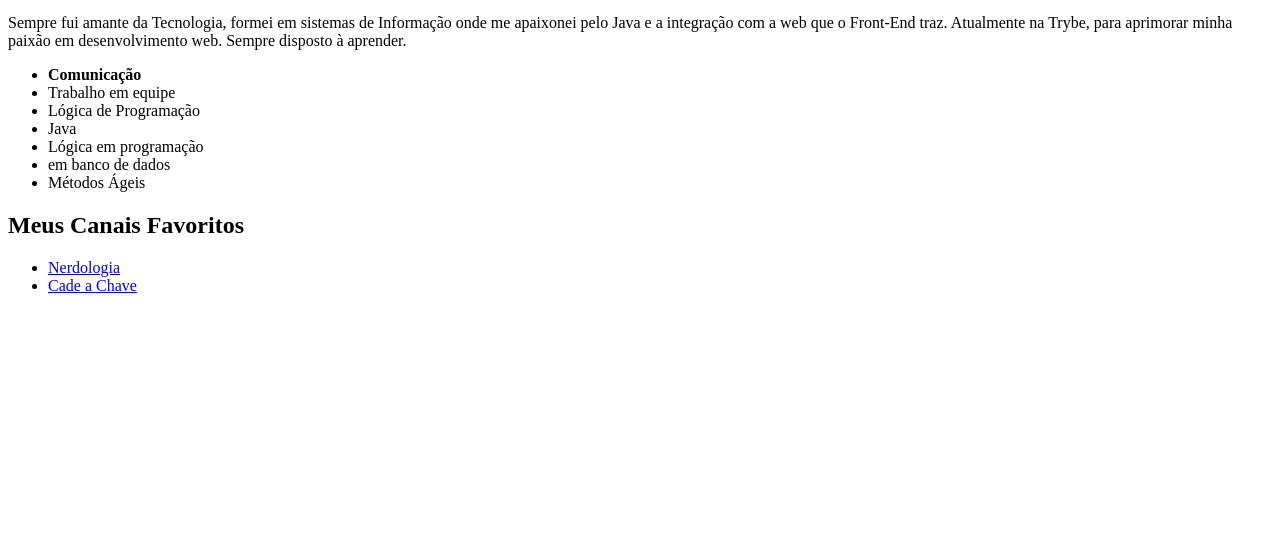
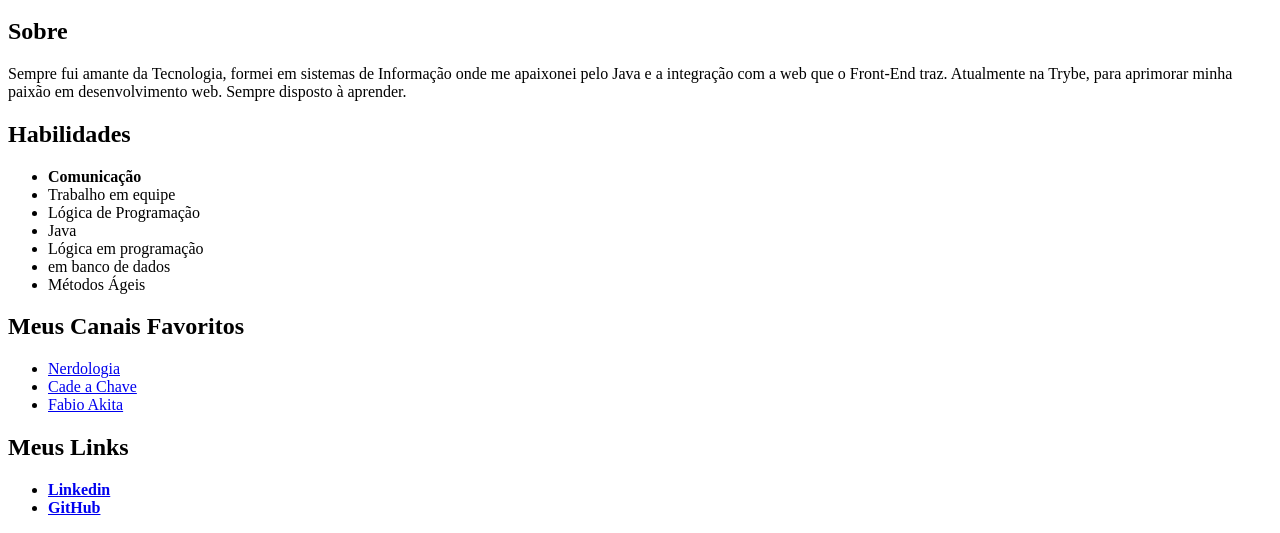
Before and after one commit to GabrielZegarra/GabrielZegarra.github.io, a plain HTML site: page index.html in a window 1280 px wide. Shown: the part 311-844 px from the top of the page. Before the commit the page ends 800 px from the top, so only its background shows below. Drawn offline with Linux system fonts and the light colour scheme.

Commit message:
Adicinando canais e meus links

```diff
--- a/index.html
+++ b/index.html
@@ -8,10 +8,14 @@
     <h1>Gabriel Zegarra Mendes</h1>
     <a href="https://scontent.fplu4-1.fna.fbcdn.net/v/t1.6435-9/65320962_2660590690619917_562245707633786880_n.jpg?_nc_cat=108&ccb=1-3&_nc_sid=730e14&_nc_eui2=AeHhlYIimmNpIRuFzMiZS_A69nWFV5PnlOT2dYVXk-eU5Mfw-MBTgf6KcF1EsgqmInqXux7Ju2cETBMYjLhU5B1b&_nc_ohc=Z3KWwwIYBXkAX8QX_Sc&_nc_ht=scontent.fplu4-1.fna&oh=61226eb6a705b8516e28ee330af48677&oe=60CFE3AE">
     <img src="https://scontent.fplu4-1.fna.fbcdn.net/v/t1.6435-9/65320962_2660590690619917_562245707633786880_n.jpg?_nc_cat=108&ccb=1-3&_nc_sid=730e14&_nc_eui2=AeHhlYIimmNpIRuFzMiZS_A69nWFV5PnlOT2dYVXk-eU5Mfw-MBTgf6KcF1EsgqmInqXux7Ju2cETBMYjLhU5B1b&_nc_ohc=Z3KWwwIYBXkAX8QX_Sc&_nc_ht=scontent.fplu4-1.fna&oh=61226eb6a705b8516e28ee330af48677&oe=60CFE3AE" width="300" alt="Gabriel" srcset="" ></a>
+
+    <h2>Sobre</h2>
     <p>
         Sempre fui amante da Tecnologia, formei em sistemas de Informação onde me apaixonei pelo Java e a integração com a web que o Front-End traz. Atualmente na Trybe, para aprimorar minha paixão em desenvolvimento web. Sempre disposto à aprender.
     </p>
     <p>
+
+        <h2>Habilidades</h2>
         <ul>
         <strong>
         <li>Comunicação</li>
@@ -29,7 +33,15 @@
         <ul>
             <li><a href="https://www.youtube.com/nerdologia">Nerdologia</a></li>
             <li><a href="https://www.youtube.com/cadeachave">Cade a Chave</a></li>
+            <li><a href="https://www.youtube.com/FabioAkita1990">Fabio Akita</a></li>
         </ul>
+    </p>
+    <p>
+      <h2>Meus Links</h2>
+      <ul>
+        <li><a href="https://www.linkedin.com/in/gabriel-zegarra-mendes/"><strong>Linkedin</strong></a></li>
+        <li><a href="https://github.com/GabrielZegarra"><strong>GitHub</strong></a></li>
+      </ul>
     </p>
 
   </body>
```
